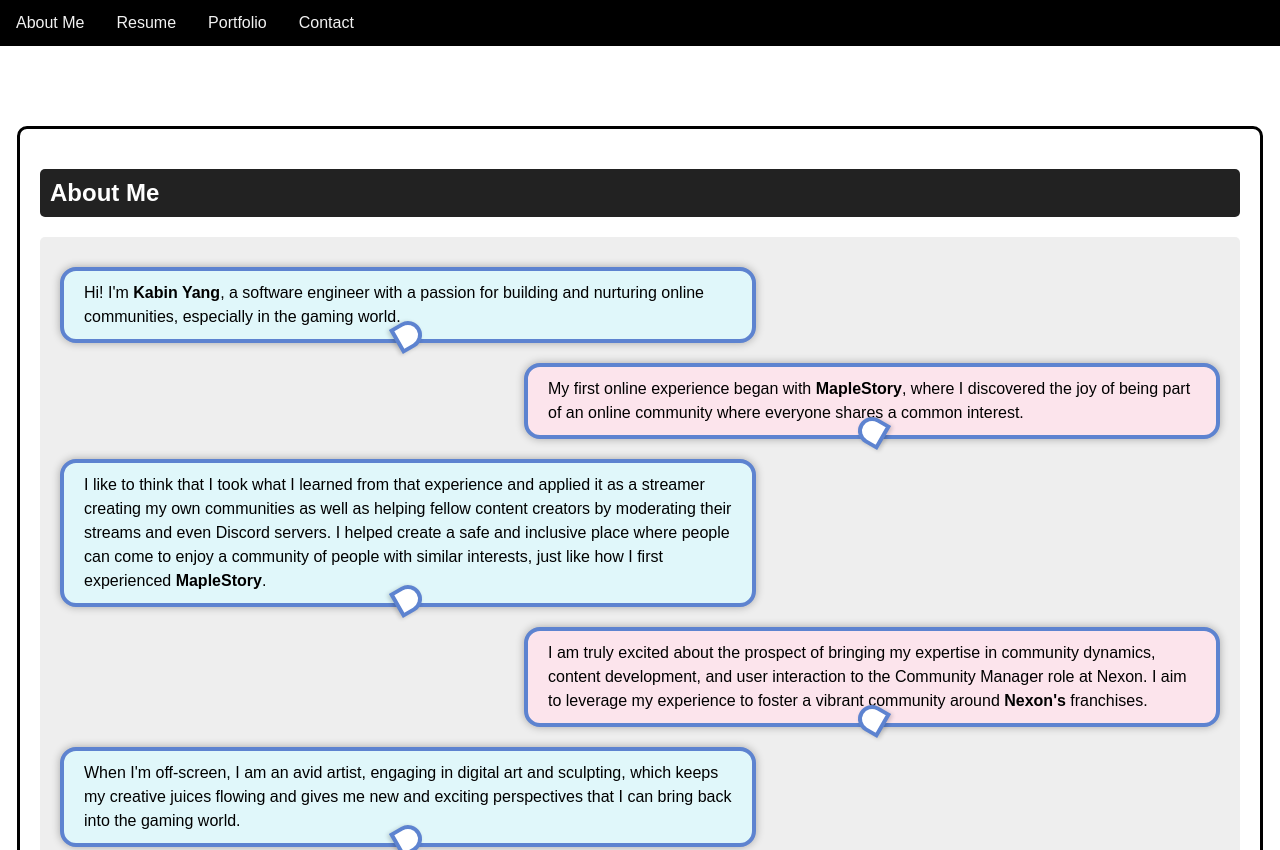
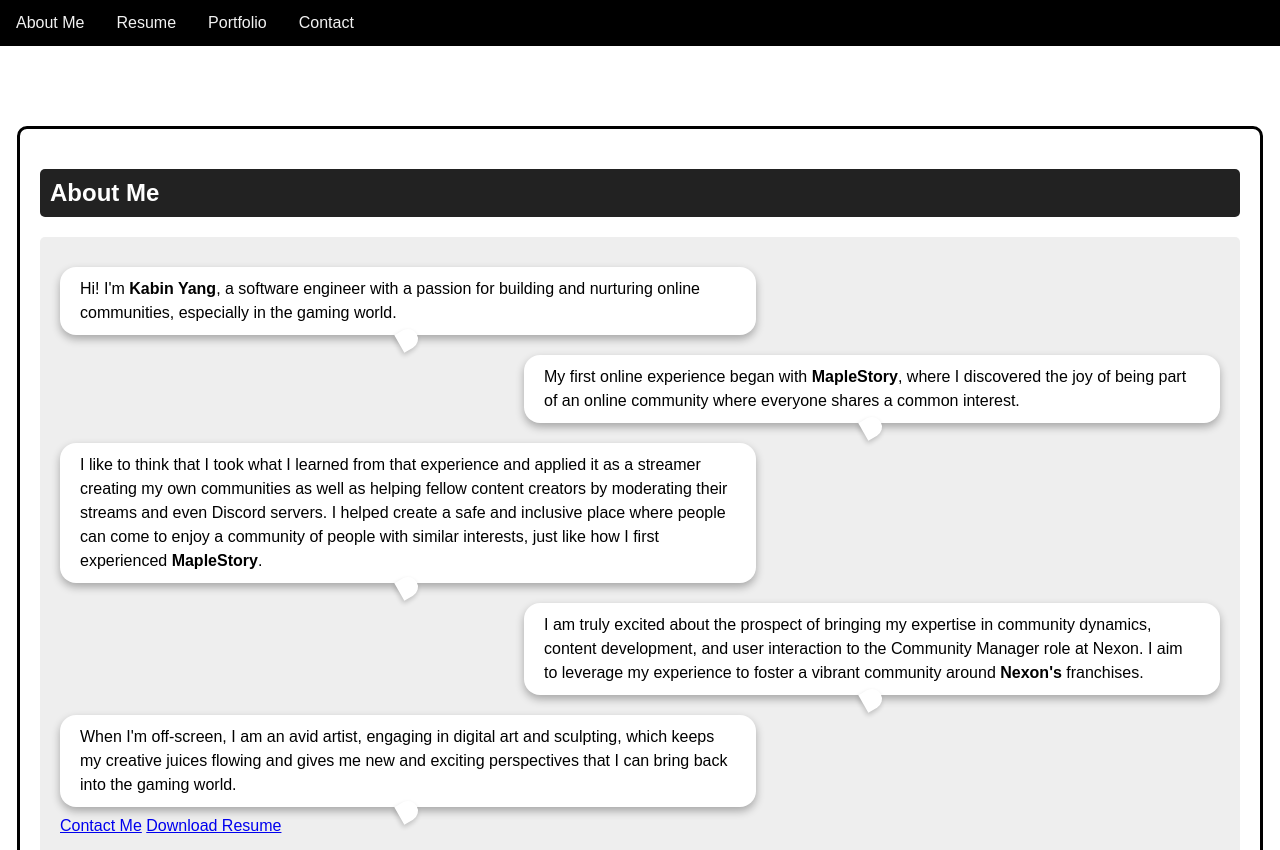
Before and after one commit to a-bloo/MaplePage, a website: page index.html in a window 1280 px wide. Shown: the top 850 px of the page. Drawn offline with Linux system fonts and the light colour scheme.

Commit message:
commas look good!

```diff
--- a/index.html
+++ b/index.html
@@ -82,7 +82,7 @@
   </div>
 
   <div class="project">
-    <h3><a href="URL_TO_GITHUB" target="_blank">Collection of things i did or plan too</a></h3>
+    <h3><a href="URL_TO_GITHUB" target="_blank">Collection of things I did or plan too do!</a></h3>
     <img src="path/to/project-image.jpg" alt="Project Image" style="max-width:100%;height:auto;">
     <p>Description of the project. <a href="URL_TO_CODE_REPOSITORY" target="_blank">View Code</a>.</p>
   </div>
--- a/public/css/styles.css
+++ b/public/css/styles.css
@@ -98,11 +98,10 @@
 
 /* Speech Bubble Styles for Paragraphs */
 .section-content p {
-  position: relative;
+  position: relative; /* Needed for absolute positioning of pseudo-elements */
   background-color: #fff; /* White background for the bubble */
   border-radius: 16px; /* Rounded corners for the bubble */
   padding: 10px 20px; /* Padding inside the bubble */
-  border: 4px solid #5d83d0; /* Solid border color */
   margin: 10px 0;
   width: auto; /* Auto width based on content */
   display: inline-block; /* Make the bubble size according to the content */
@@ -110,36 +109,23 @@
   font-family: 'Arial', sans-serif; /* Match your body font */
   font-size: 1em; /* Text size */
   line-height: 1.5em; /* Line height for the text */
-  box-shadow: 0 0 8px rgba(0, 0, 0, 0.3); /* Optional: Shadow for depth */
-  z-index: 1;
-}
-
-.section-content p:nth-child(even)::after {
-  left: auto; /* Align to the right for even bubbles */
-  right: 50%;
-  transform: translateX(50%) rotate(-60deg); /* Rotate the other way for even bubbles */
+  box-shadow: 0 4px 8px rgba(0, 0, 0, 0.3); /* Shadow for depth */
+  z-index: 2; /* Ensure the bubble is above the tail */
 }
 
 /* Tail for speech bubbles */
 .section-content p::after {
   content: "";
   position: absolute;
-  bottom: -10px; /* Position of the tail */
+  bottom: -14px; /* Adjust so the tail blends with the bubble border */
   left: 50%;
   transform: translateX(-50%) rotate(60deg); /* Rotate to look like a comma */
   width: 20px; /* Width of the comma */
   height: 20px; /* Height of the comma */
   background-color: #fff; /* Match the bubble's background */
   border-radius: 50px 50px 0 0; /* Rounded on the top side only */
-  border: 4px solid #5d83d0; /* Match the bubble's border */
-  box-shadow: 0 2px 4px rgba(0, 0, 0, 0.2); /* Optional: Shadow for depth */
-  z-index: 0;
-}
-/* Alternate Tail for even bubbles */
-.section-content p:nth-child(even)::after {
-  left: auto; /* Align to the right for even bubbles */
-  right: 50%;
-  transform: translateX(50%) rotate(-60deg); /* Rotate the other way for even bubbles */
+  box-shadow: 2px 2px 5px rgba(0, 0, 0, 0.2); /* Shadow on the tail */
+  z-index: 1; /* Below the bubble but above its shadow */
 }
 
 /* Specific styles for odd and even bubbles for positioning */
@@ -147,19 +133,16 @@
   float: left;
   clear: both;
   margin-right: 40%; /* Adjust as needed */
-  background-color: #e0f7fa; /* Light blue background for distinction */
 }
-
 
 .section-content p:nth-child(even) {
   float: right;
   clear: both;
   margin-left: 40%; /* Adjust as needed */
-  background-color: #fce4ec; /* Light pink background for distinction */
 }
 
 /* Clearfix for floated elements */
-.section-content:after {
+.section-content::after {
   content: "";
   display: table;
   clear: both;
```
